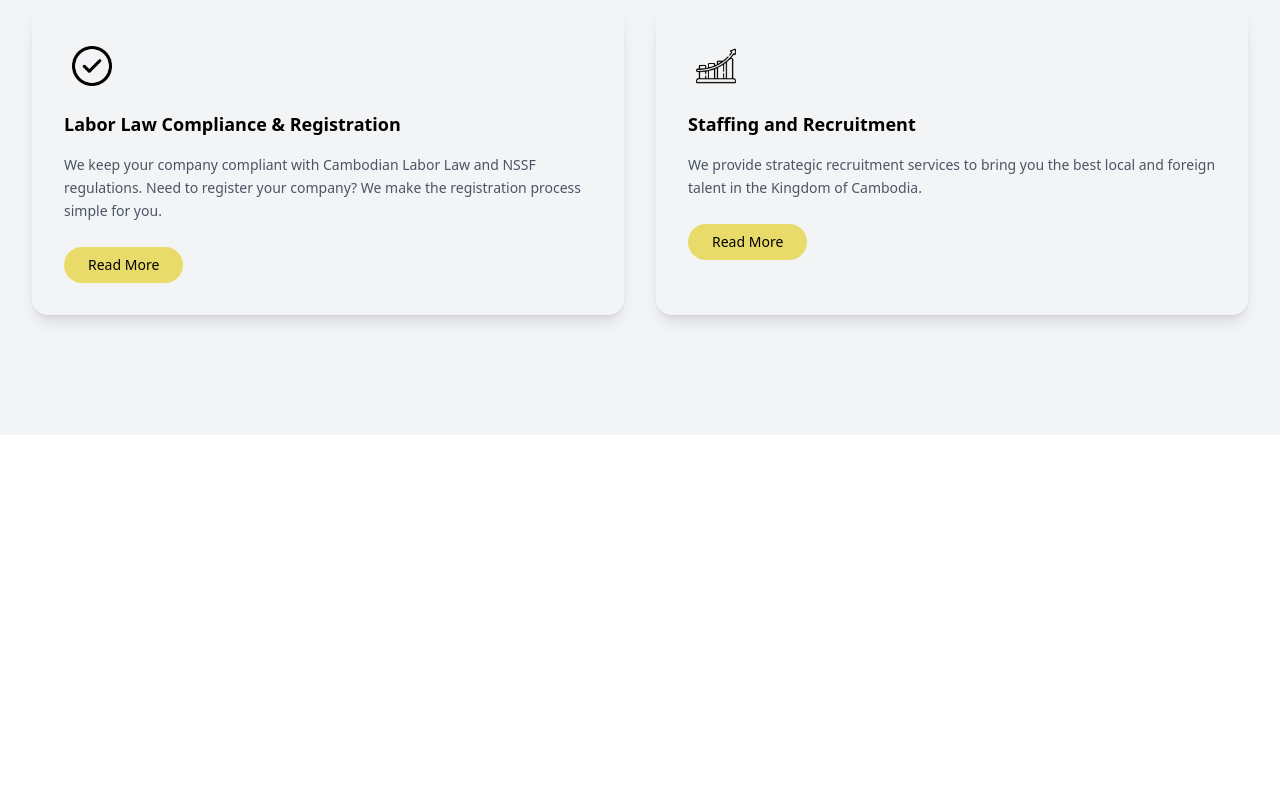
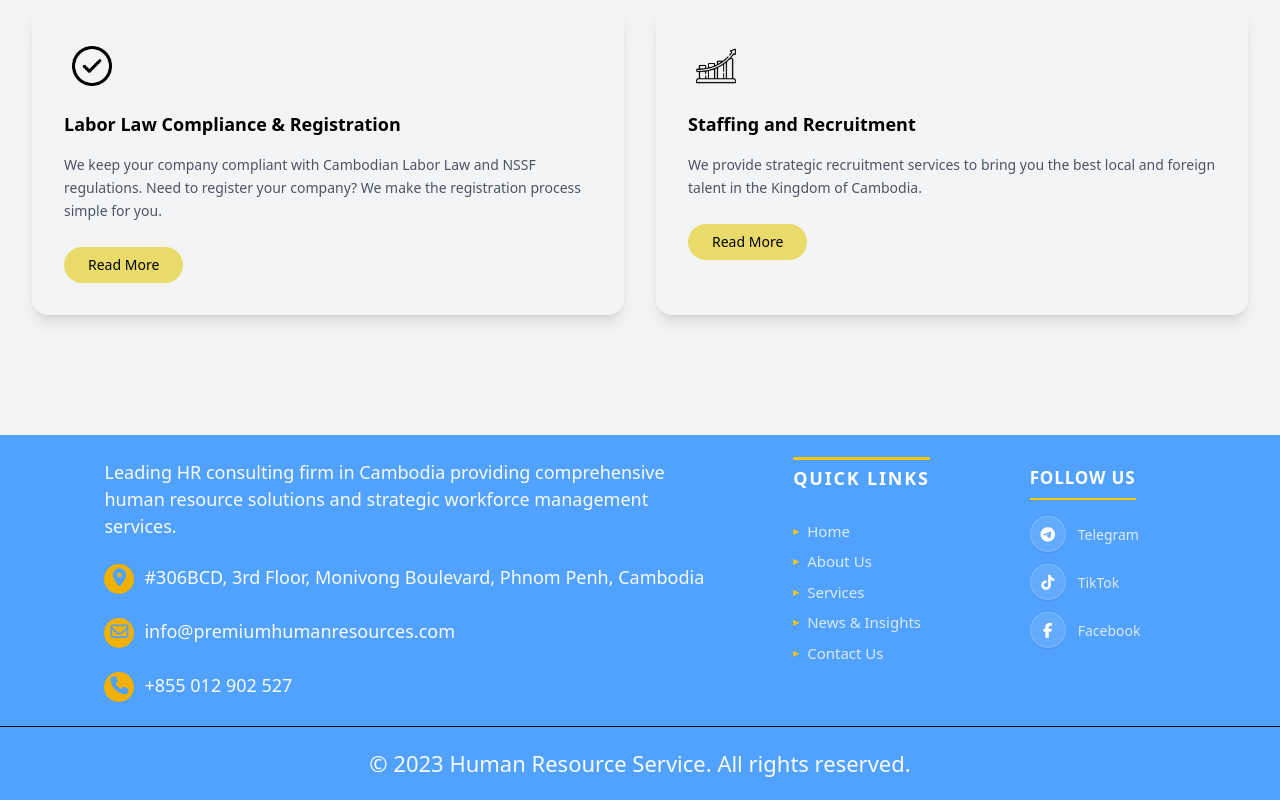
Before and after one commit to Rith0068/people-solution-front-end, a Nuxt app: page /service in a window 1280 px wide. Shown: the part 1100-1900 px from the top of the page. Before the commit the page ends 1535 px from the top, so only its background shows below. Built offline with nearby package versions, Linux system fonts and the light colour scheme.

Commit message:
feat/all is done

```diff
--- a/app/app.vue
+++ b/app/app.vue
@@ -5,6 +5,6 @@ import Header from './components/Header.vue';
   <div>
     <Header />
     <NuxtPage />
-
+    <Footer />
   </div>
 </template>
--- a/app/components/Footer.vue
+++ b/app/components/Footer.vue
@@ -7,7 +7,7 @@
 
                 <br>
 
-                <div class="block ml-[60px]">
+                <div class="block ml-15">
                     <p class="text-gray-50 text-[18px]">
                         Leading HR consulting firm in Cambodia providing comprehensive
                         <br>human resource solutions and strategic workforce management
@@ -17,9 +17,9 @@
 
                 <br>
 
-                <div class="flex ml-[60px] text-[18px] gap-[10px]">
-                    <span class="rounded-[360px] bg-yellow-500 w-[30px] h-[30px] justify-center flex">
-                        <i class="fa-solid fa-location-dot mt-[5px] text-blue-400"></i>
+                <div class="flex ml-15 text-[18px] gap-2.5">
+                    <span class="rounded-[360px] bg-yellow-500 w-7.5 h-7.5 justify-center flex">
+                        <i class="fa-solid fa-location-dot mt-1.25 text-blue-400"></i>
                     </span>
                     <p class="text-gray-50 text-[18px]">
                         #306BCD, 3rd Floor, Monivong Boulevard, Phnom Penh, Cambodia
@@ -28,9 +28,9 @@
 
                 <br>
 
-                <div class="flex ml-[60px] text-[18px] gap-[10px]">
-                    <span class="rounded-[360px] bg-yellow-500 w-[30px] h-[30px] justify-center flex">
-                        <i class="fa-regular fa-envelope mt-[5px] text-blue-400"></i>
+                <div class="flex ml-15 text-[18px] gap-2.5">
+                    <span class="rounded-[360px] bg-yellow-500 w-7.5 h-7.5 justify-center flex">
+                        <i class="fa-regular fa-envelope mt-1.25 text-blue-400"></i>
                     </span>
                     <p class="text-gray-50 text-[18px]">
                         info@premiumhumanresources.com
@@ -39,9 +39,9 @@
 
                 <br>
 
-                <div class="flex ml-[60px] text-[18px] gap-[10px]">
-                    <span class="rounded-[360px] bg-yellow-500 w-[30px] h-[30px] justify-center flex">
-                        <i class="fa-solid fa-phone mt-[5px] text-blue-400"></i>
+                <div class="flex ml-15 text-[18px] gap-2.5">
+                    <span class="rounded-[360px] bg-yellow-500 w-7.5 h-7.5 justify-center flex">
+                        <i class="fa-solid fa-phone mt-1.25 text-blue-400"></i>
                     </span>
                     <p class="text-gray-50 text-[18px]">
                         +855 012 902 527
@@ -53,13 +53,13 @@
             </div>
             <!--end lefl footer-->
             <!--start right footer-->
-            <div class="flex mt-[30px] text-gray-50 ">
+            <div class="flex mt-7.5 text-gray-50 ">
                  <div class="flex flex-col gap-4">
 
         <!-- Heading -->
-        <h4 class="text-white text-[18px] font-bold tracking-widest uppercase relative w-fit mr-[100px]
-                after:absolute after:bottom-[-8px] after:left-0
-                after:w-full after:h-[3px] after:bg-yellow-400 after:rounded-full">
+        <h4 class="text-white text-[18px] font-bold tracking-widest uppercase relative w-fit mr-25
+                after:absolute after:bottom-8 after:left-0
+                after:w-full after:h-0.75 after:bg-yellow-400 after:rounded-full">
         Quick Links
         </h4>
 
@@ -83,7 +83,7 @@
 
   </div>
                 <div class="flex flex-col gap-4">
-        <h4 class="text-white text-[17px] font-bold tracking-wider uppercase mr-[100px]
+        <h4 class="text-white text-[17px] font-bold tracking-wider uppercase mr-25
                    pb-2 border-b-2 border-yellow-400 w-fit">
           Follow Us
         </h4>
@@ -127,7 +127,7 @@
         <!--last foot-->
         <hr>
         <div class="flex">
-            <h3 class="m-auto text-[22px] p-[20px] text-gray-50">
+            <h3 class="m-auto text-[22px] p-5 text-gray-50">
                 © 2023 Human Resource Service. All rights reserved.
             </h3>
         </div>
```
